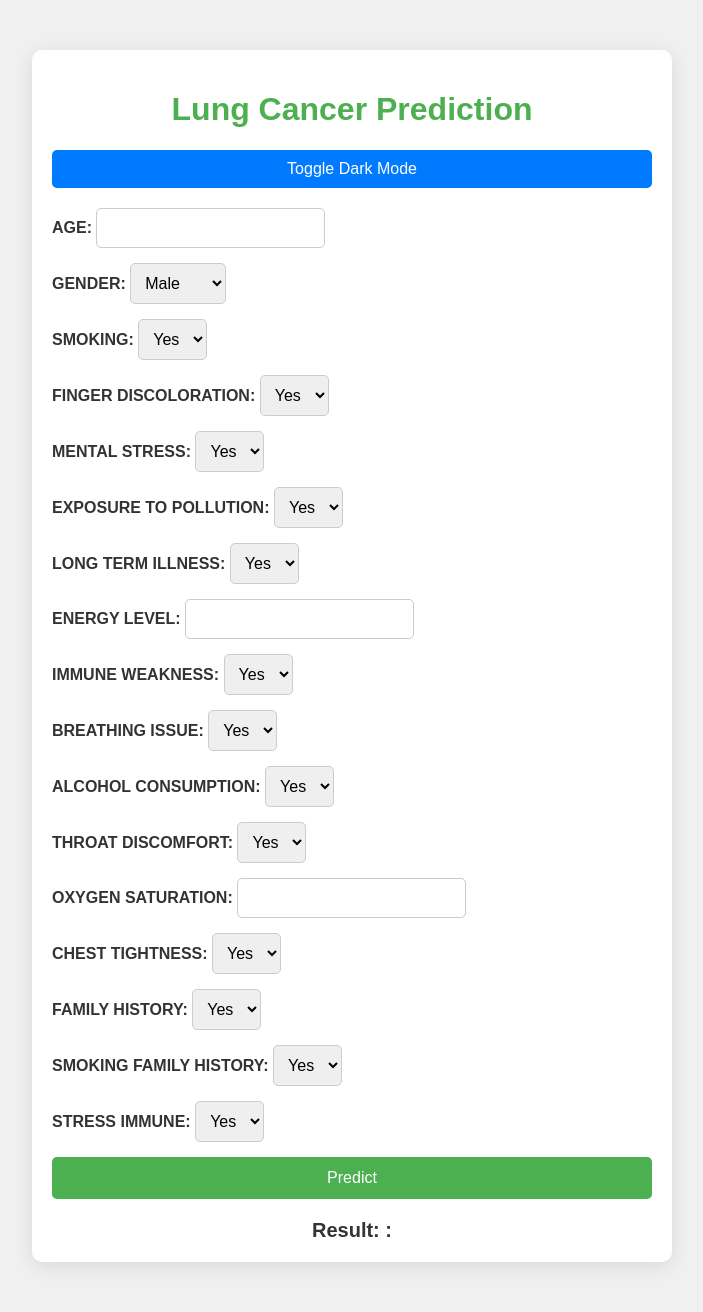
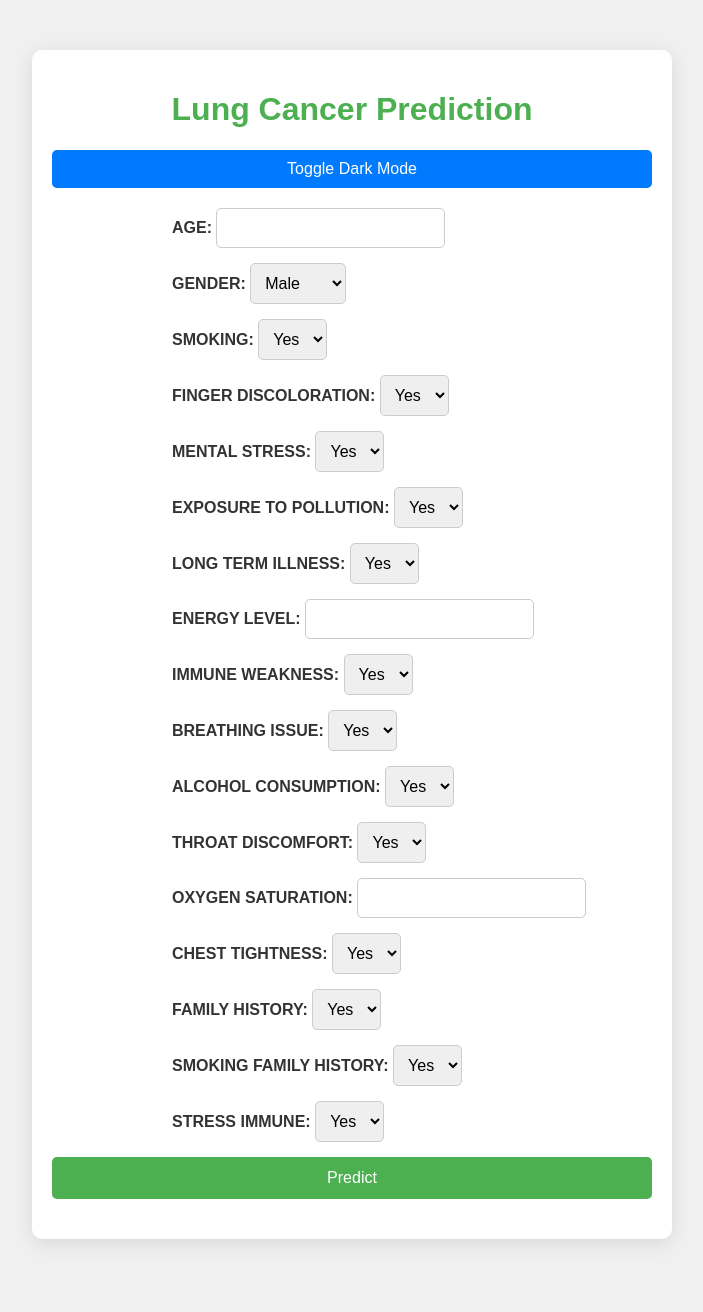
Before and after one commit to dipeshlohchab/lung_cancer_prediction, a Flask app: page / in a window 1280 px wide. Shown: the whole page, without its empty margins (288-991 px from the left). After the commit the page ends 1243 px from the top, so only its background shows below. Run offline with Flask 3, Linux system fonts and the light colour scheme; parts of the project's set-up code (start-up, migrations or seed data) failed here and were passed over.

Commit message:
modified:   static/style.css 	modified:   templates/index.html

```diff
--- a/static/style.css
+++ b/static/style.css
@@ -55,7 +55,10 @@ form {
     display: flex;
     flex-direction: column;
 }
-
+.form-group{
+    margin-left: 20%;
+    margin-right: 10%;
+}
 label {
     margin: 10px 0 5px;
     font-weight: bold;
--- a/templates/index.html
+++ b/templates/index.html
@@ -142,9 +142,7 @@
                 <button type="submit">Predict</button>
             </form>
 
-            <div id="result"> Result:
-                <span id="prediction"></span>:
-            </div>
+            <div id="result"></div>
 
         </div>
 
```
